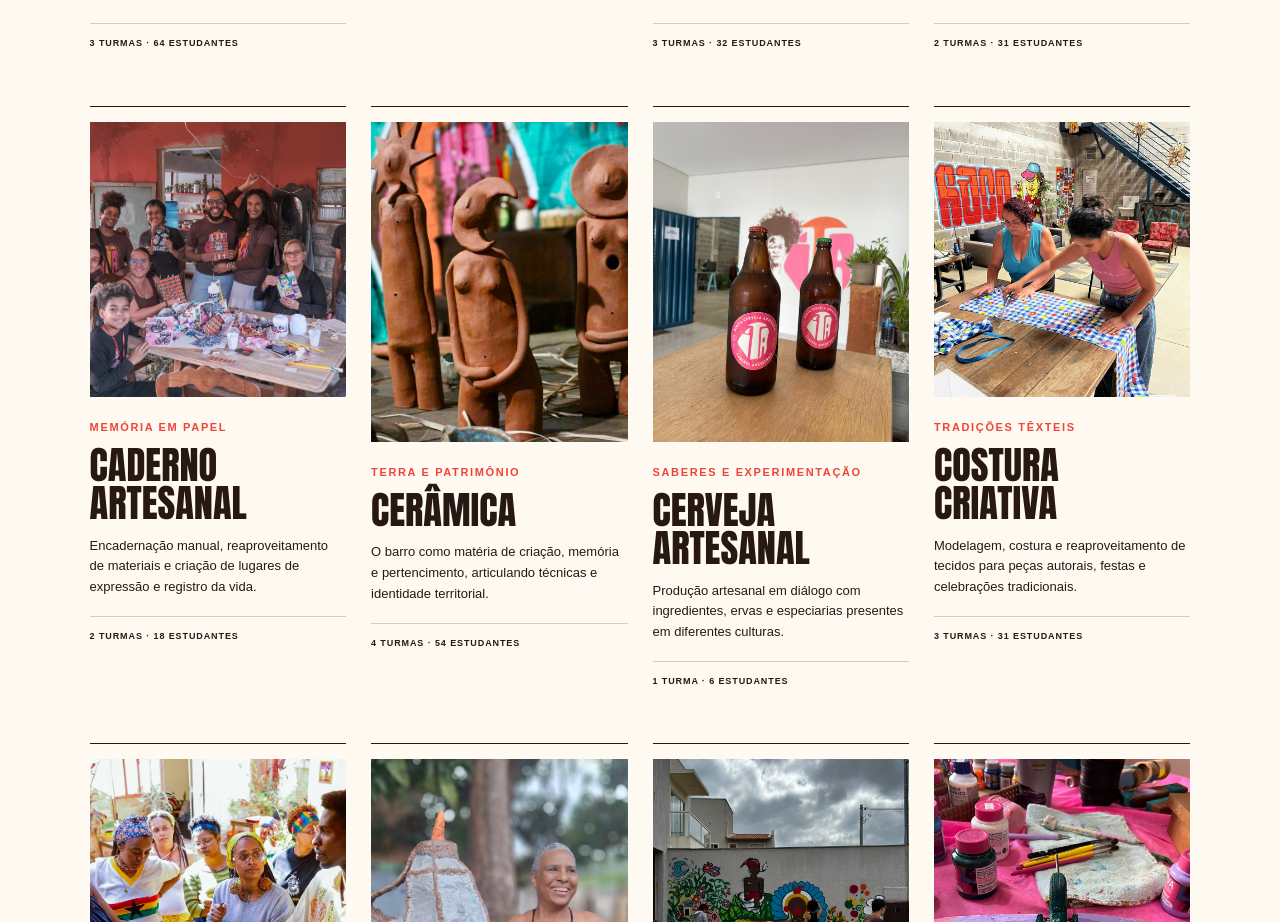
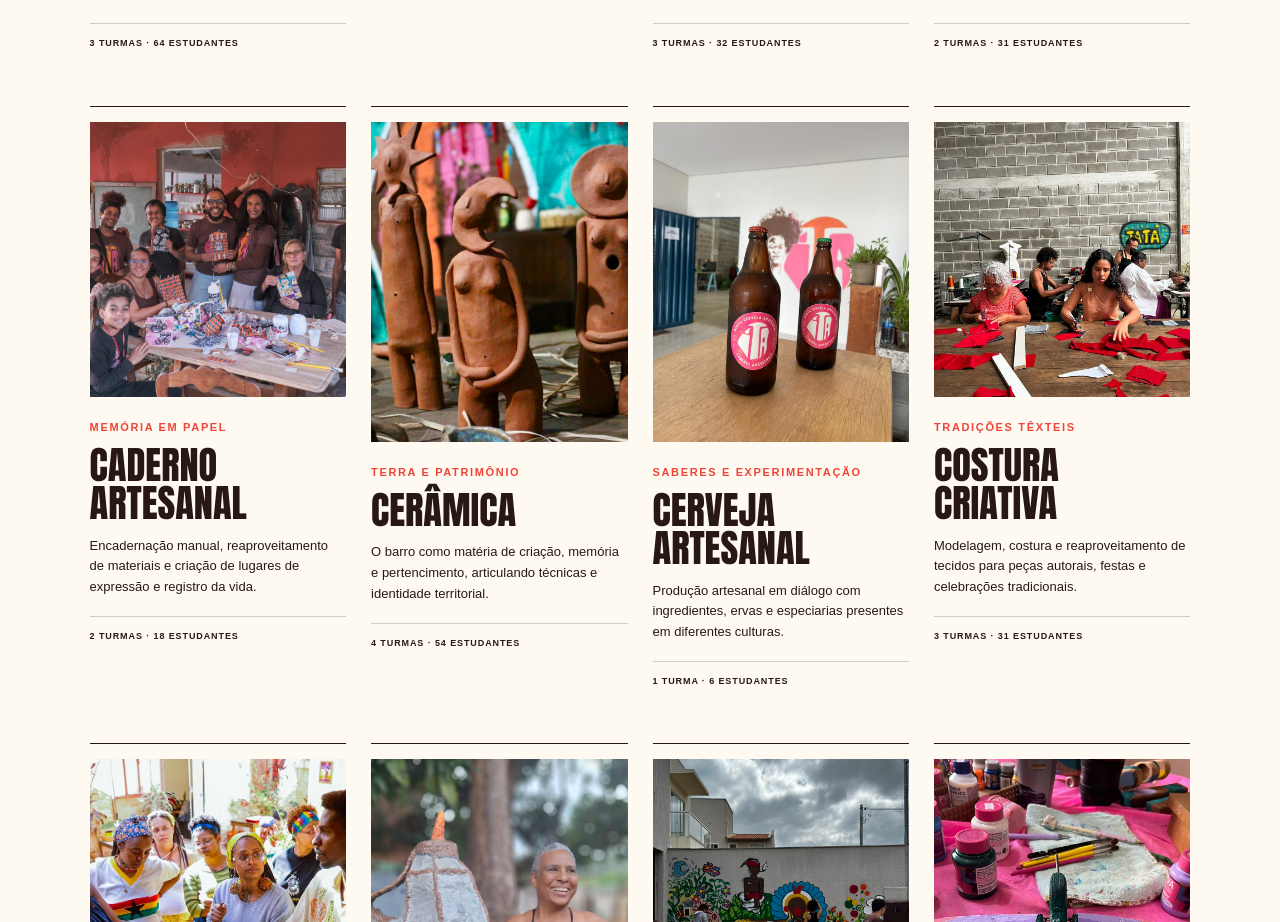
Before and after one commit to thyfanixs/instituto-terra-ancestral, a Next.js app: page /acoes in a window 1280 px wide. Shown: the part 2720-3642 px from the top of the page. Built offline with nearby package versions, Linux system fonts and the light colour scheme.

Commit message:
Atualiza foto de costura criativa

```diff
--- a/app/acoes/page.tsx
+++ b/app/acoes/page.tsx
@@ -62,7 +62,7 @@ const courses = [
   {
     title: "Costura criativa",
     category: "Tradições têxteis",
-    image: "/images/official/costura-criativa.jpg",
+    image: "/images/official/curso-de-costura-criativa.jpeg",
     text: "Modelagem, costura e reaproveitamento de tecidos para peças autorais, festas e celebrações tradicionais.",
     meta: "3 turmas · 31 estudantes",
   },
```
Also changed, not shown: public/images/official/curso-de-costura-criativa.jpeg (added), 1 other file (tests, documents, lock files or other folders).
